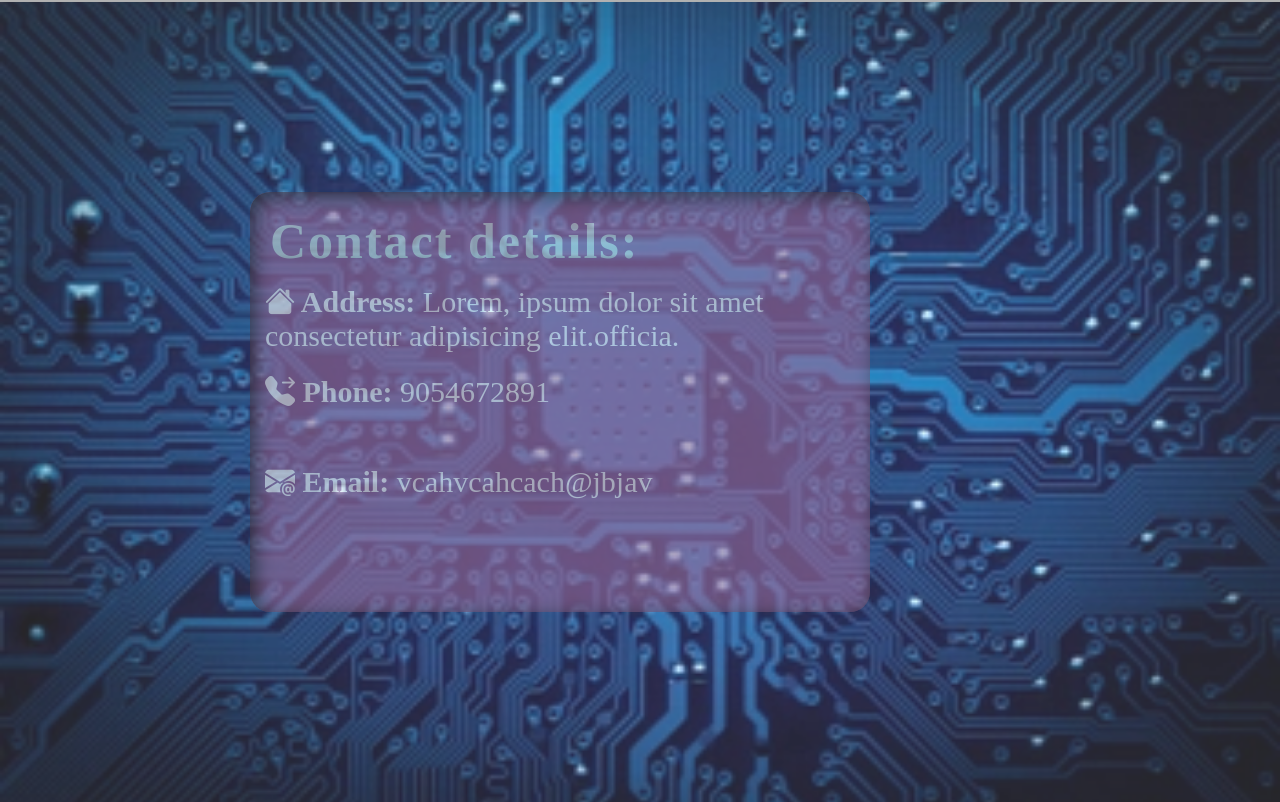
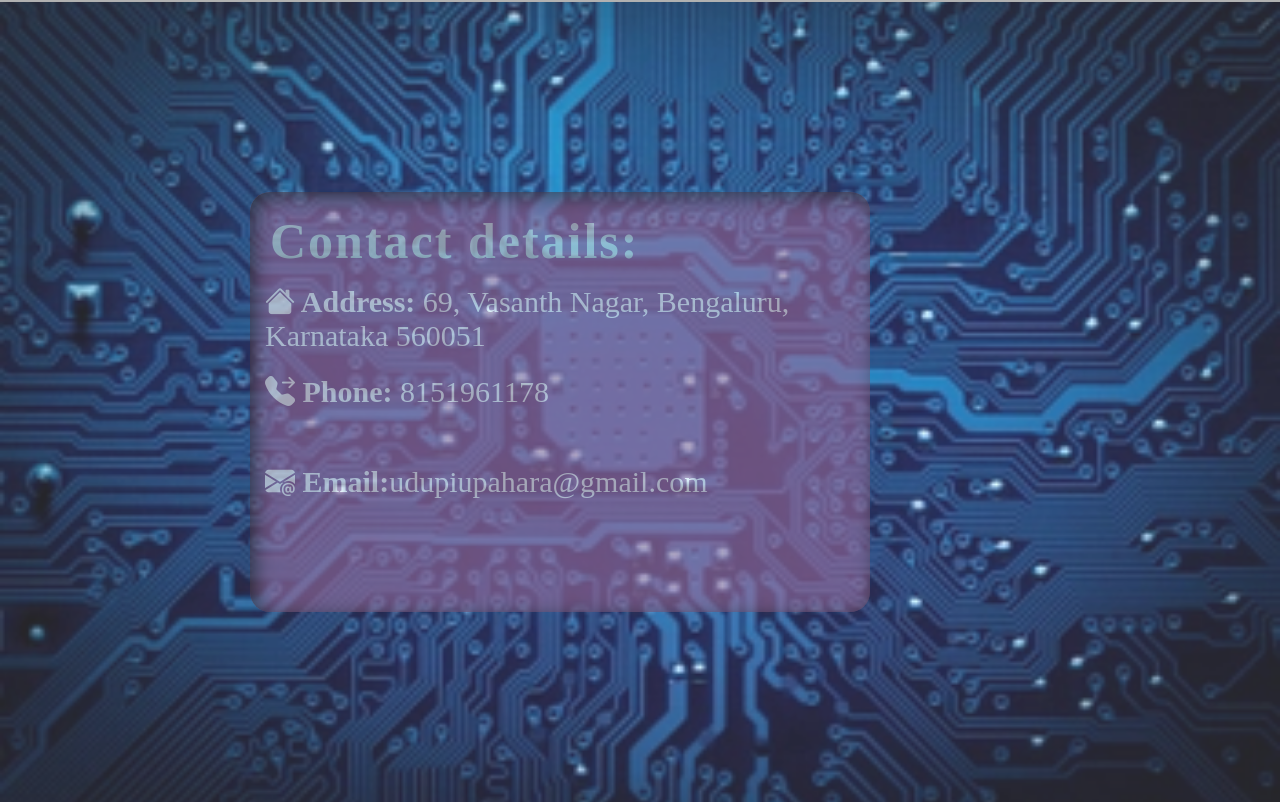
Before and after one commit to Sachinkumar1234567890/Portfolio, a plain HTML site: page index.html in a window 1280 px wide. Shown: the part 3198-4000 px from the top of the page. Drawn offline with nearby package versions, Linux system fonts and the light colour scheme; grey boxes are pictures that could not be loaded; a web font is replaced by a local one.

Commit message:
index.html

```diff
--- a/index.html
+++ b/index.html
@@ -126,11 +126,11 @@ resulting in a 20% increase in sales</h3>
         <div class="det">
         <h1>Contact details:</h1>
         <div class="box">
-        <b><i class="bi bi-house-fill"></i> Address: </b>Lorem, ipsum dolor sit amet consectetur adipisicing elit.officia.</div>
-            <div class="box"><b> <i class="bi bi-telephone-forward-fill"></i> Phone:</b> 9054672891
+        <b><i class="bi bi-house-fill"></i> Address: </b>69, Vasanth Nagar, Bengaluru, Karnataka 560051</div>
+            <div class="box"><b> <i class="bi bi-telephone-forward-fill"></i> Phone:</b> 8151961178
             </div>
             <div class="box"><b>
-                <i class="bi bi-envelope-at-fill"></i> Email:</b> vcahvcahcach@jbjav</div>
+                <i class="bi bi-envelope-at-fill"></i> Email:</b>udupiupahara@gmail.com</div>
     </div>
     </div>
 </body>
```
